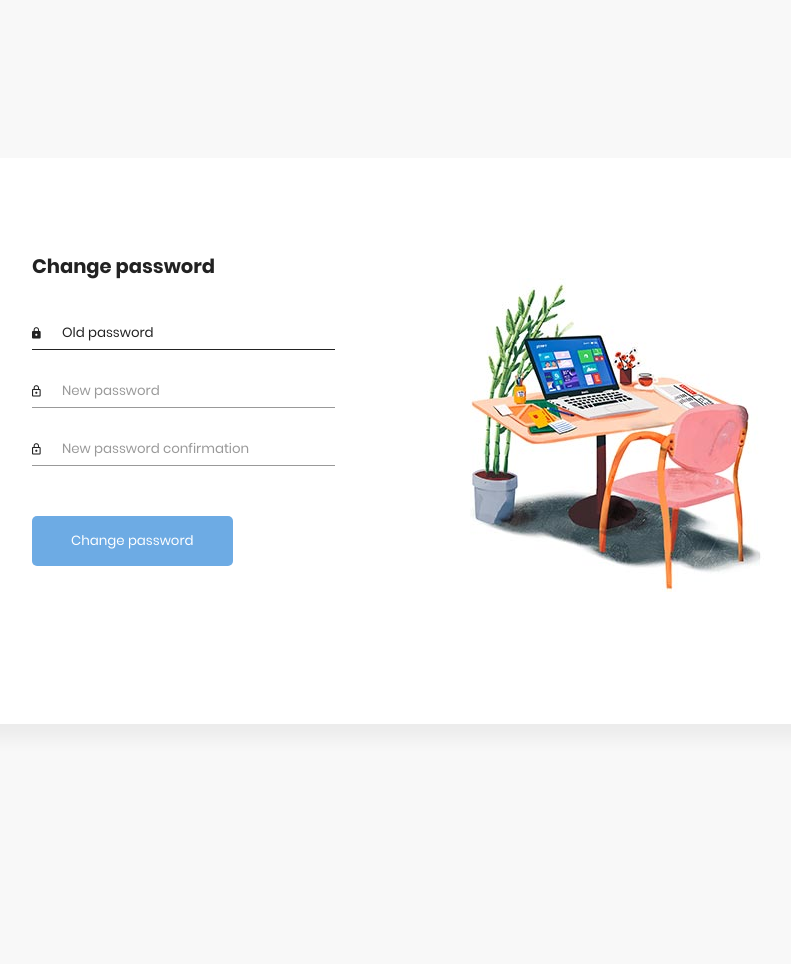
After one commit to MariaAfanaseva/newschool_project, a Django app: page /auth/password_change/ in a window 1280 px wide. The commit adds this page. Shown: the top 964 px of the page, without its empty margins (267-1058 px from the left). Run offline with Django 3.2, Linux system fonts and the light colour scheme; the visitor is signed in with stand-in values (Sample User, id 1); parts of the project's set-up code (start-up, migrations or seed data) failed here and were passed over.

Commit message:
Added next in profile, added password change.

```diff
--- a/authapp/forms.py
+++ b/authapp/forms.py
@@ -1,7 +1,9 @@
 import hashlib
 import random
 from django import forms
-from django.contrib.auth.forms import AuthenticationForm
+from django.contrib.auth.forms import (
+    AuthenticationForm, PasswordChangeForm
+)
 from authapp.models import User, UserVerify, UserProfile
 
 
@@ -85,3 +87,11 @@ class UserProfileForm(forms.ModelForm):
         super(UserProfileForm, self).__init__(*args, **kwargs)
         for field_name, field in self.fields.items():
             field.widget.attrs['placeholder'] = field.label
+
+
+class ChangePasswordForm(PasswordChangeForm):
+
+    def __init__(self, *args, **kwargs):
+        super(ChangePasswordForm, self).__init__(*args, **kwargs)
+        for field_name, field in self.fields.items():
+            field.widget.attrs['placeholder'] = field.label
--- a/authapp/templates/authapp/login.html
+++ b/authapp/templates/authapp/login.html
@@ -33,6 +33,7 @@
                              <div class="form-group form-button">
                                 <input type="submit" name="signin" id="signin" class="form-submit" value="Log in"/>
                             </div>
+
                         </form>
                         <div class="social-login">
                             <span class="social-label">Or login with</span>
@@ -42,6 +43,7 @@
                                 <li><a href="#"><i class="display-flex-center zmdi zmdi-google"></i></a></li>
                             </ul>
                         </div>
+                        <div><a href="#" class="forgot-password-link">Forgot password</a></div>
                     </div>
                 </div>
             </div>
--- /dev/null
+++ b/authapp/templates/authapp/password_change.html
@@ -0,0 +1,36 @@
+{% extends 'authapp/base.html' %}
+{% load static %}
+{% block content %}
+<!-- Change password form -->
+        <section class="signup">
+            <div class="container">
+                <div class="signup-content">
+                    <div class="signup-form">
+                        <h1 class="form-title">Change password</h1>
+
+                        <form method="POST" class="register-form">
+                            {% csrf_token %}
+                            {% for field in form %}
+                            <div class="form-group">
+                                <label for="{{ field.id_for_label }}"><i id="{{ field.id_for_label }}_icon" class="zmdi"></i></label>
+                                {{ field }}
+                            </div>
+
+
+                              {% for error in field.errors %}
+                                <p class="error_message">{{ error }}</p>
+                              {% endfor %}
+                            {% endfor %}
+
+                            <div class="form-group form-button">
+                                <input type="submit" name="signup" id="signup" class="form-submit" value="Change password"/>
+                            </div>
+                        </form>
+                    </div>
+                    <div class="signup-image">
+                        <figure><img src="{% static 'images/signup-image.jpg' %}" alt="sing up image"></figure>
+                    </div>
+                </div>
+            </div>
+        </section>
+{% endblock %}
--- a/authapp/templates/authapp/profile.html
+++ b/authapp/templates/authapp/profile.html
@@ -10,6 +10,11 @@
 
                         <form method="POST" class="register-form" id="register-form">
                             {% csrf_token %}
+
+                            {% if next %}
+                                <input type="hidden" name="next" value="{{ next }}">
+                            {% endif %}
+
                             {% for field in user_form %}
 
                                 {% for error in field.errors %}
@@ -43,6 +48,7 @@
                     </div>
                      <div class="signup-image">
                         <figure><img src="{% static 'images/signup-image.jpg' %}" alt="sing up image"></figure>
+                         <a href="{% url 'auth:password_change' %}" class="signup-image-link">Change password</a>
                      </div>
                 </div>
             </div>
--- a/authapp/templates/authapp/verification.html
+++ b/authapp/templates/authapp/verification.html
@@ -26,8 +26,6 @@
                                     <a href="{% url 'main:index' %}" class="form-submit rm_underline">Home</a>
                                 </div>
                         {% endif %}
-
-
                     </div>
                     <div class="signup-image">
                         <figure><img src="{% static 'images/signup-image.jpg' %}" alt="sing up image"></figure>
--- a/authapp/urls.py
+++ b/authapp/urls.py
@@ -1,7 +1,10 @@
 from django.urls import path
-from authapp.views import (UserRegister, UserLogin,
-                           UserLogout, UserVerify,
-                           UserProfileView)
+from django.contrib.auth import views as auth_views
+from authapp.views import (
+    UserRegister, UserLogin,
+    UserLogout, UserVerify,
+    UserProfileView, ChangePasswordView
+)
 
 app_name = 'authapp'
 
@@ -12,4 +15,11 @@ urlpatterns = [
     path('verify/<email>/<verification_key>/', UserVerify.as_view(),
          name='verify'),
     path('profile/', UserProfileView.as_view(), name='profile'),
+
+    path('password_change/', ChangePasswordView.as_view(),
+         name='password_change'),
+    path('password_change/done/',
+         auth_views.PasswordChangeDoneView.as_view(template_name='authapp/password_done.html'),
+         name='password_change_done'),
+
 ]
--- a/authapp/views.py
+++ b/authapp/views.py
@@ -4,10 +4,14 @@ from django.views import View
 from django.contrib.auth import authenticate, login, logout
 from django.urls import reverse
 from django.core.mail import send_mail
-from django.contrib.auth.decorators import login_required
-from django.utils.decorators import method_decorator
-from authapp.forms import (UserRegisterForm, UserLoginForm,
-                           UserEditForm, UserProfileForm)
+from django.contrib.auth.mixins import LoginRequiredMixin
+from django.contrib.auth.views import PasswordChangeView
+from django.urls import reverse_lazy
+from authapp.forms import (
+    UserRegisterForm, UserLoginForm,
+    UserEditForm, UserProfileForm,
+    ChangePasswordForm
+)
 from school.settings import DOMAIN_NAME, EMAIL_HOST_USER
 from authapp.models import User
 
@@ -79,8 +83,8 @@ class UserLogin(View):
         return render(request, self.template_name, {'login_form': login_form})
 
 
-@method_decorator(login_required, name='dispatch')
-class UserLogout(View):
+class UserLogout(LoginRequiredMixin, View):
+    login_url = 'auth:login'
 
     def get(self, request):
         logout(request)
@@ -106,19 +110,21 @@ class UserVerify(View):
             return render(request, self.template_name, context)
 
 
-@method_decorator(login_required, name='dispatch')
-class UserProfileView(View):
+class UserProfileView(LoginRequiredMixin, View):
+    login_url = 'auth:login'
     template_name = 'authapp/profile.html'
     edit_form = UserEditForm
     profile_form = UserProfileForm
 
     def get(self, request):
+        next_url = request.GET['next'] if 'next' in request.GET.keys() else ''
         user_form = self.edit_form(instance=request.user)
         profile_form = self.profile_form(instance=request.user.userprofile)
         context = {
             'title': 'Profile',
             'user_form': user_form,
             'profile_form': profile_form,
+            'next': next_url,
         }
         return render(request, self.template_name, context)
 
@@ -128,6 +134,17 @@ class UserProfileView(View):
 
         if user_form.is_valid() and profile_form.is_valid():
             user_form.save()  # signal from user save user profile
-            return HttpResponseRedirect(reverse('main:index'))
+            print(request.POST.keys())
+            if 'next' in request.POST.keys():
+                return HttpResponseRedirect(request.POST['next'])
+            else:
+                return HttpResponseRedirect(reverse('main:index'))
+
         return render(request, self.template_name,
                       {'user_form': user_form, 'profile_form': profile_form})
+
+
+class ChangePasswordView(PasswordChangeView):
+    form_class = ChangePasswordForm
+    template_name = 'authapp/password_change.html'
+    success_url = reverse_lazy('auth:password_change_done')
--- a/school/settings.py
+++ b/school/settings.py
@@ -149,8 +149,9 @@ EMAIL_HOST_USER = config.get('smtp', 'EMAIL_HOST_USER')
 EMAIL_HOST_PASSWORD = config.get('smtp', 'EMAIL_HOST_PASSWORD')
 EMAIL_USE_SSL = config.getboolean('smtp', 'EMAIL_USE_SSL')
 
-EMAIL_BACKEND = 'django.core.mail.backends.filebased.EmailBackend'
-EMAIL_FILE_PATH = 'tmp/email_messages/'
+if DEBUG:
+    EMAIL_BACKEND = 'django.core.mail.backends.filebased.EmailBackend'
+    EMAIL_FILE_PATH = 'tmp/email_messages/'
 
 DOMAIN_NAME = 'http://localhost:8000'
 
--- a/static/css/register.css
+++ b/static/css/register.css
@@ -304,6 +304,19 @@ figure {
   display: block;
   text-align: center; }
 
+.forgot-password-link {
+  font-size: 12px;
+  color: #222;
+  display: block;
+  margin-top: 10px;
+  text-decoration: none;
+}
+
+.forgot-password-link:hover {
+  color: #6dabe4;
+  text-decoration: underline;
+}
+
 .term-service {
   font-size: 13px;
   color: #222; }
--- a/static/js/main.js
+++ b/static/js/main.js
@@ -8,7 +8,10 @@ function add_class_icon(){
         'id_password1_icon':['zmdi-lock'],
         'id_password2_icon': ['zmdi-lock-outline'],
         'id_city_icon': ['zmdi-home'],
-        'id_country_icon': ['zmdi-city']
+        'id_country_icon': ['zmdi-city'],
+        'id_old_password_icon': ['zmdi-lock'],
+        'id_new_password1_icon': ['zmdi-lock-outline'],
+        'id_new_password2_icon': ['zmdi-lock-outline']
     };
     for (let element_id in classes){
         let element = document.getElementById(element_id);
```
Also changed, not shown: authapp/templates/authapp/password_done.html (added, +22 -0 lines), mainapp/templates/mainapp/base.html (+3 -9 lines).
